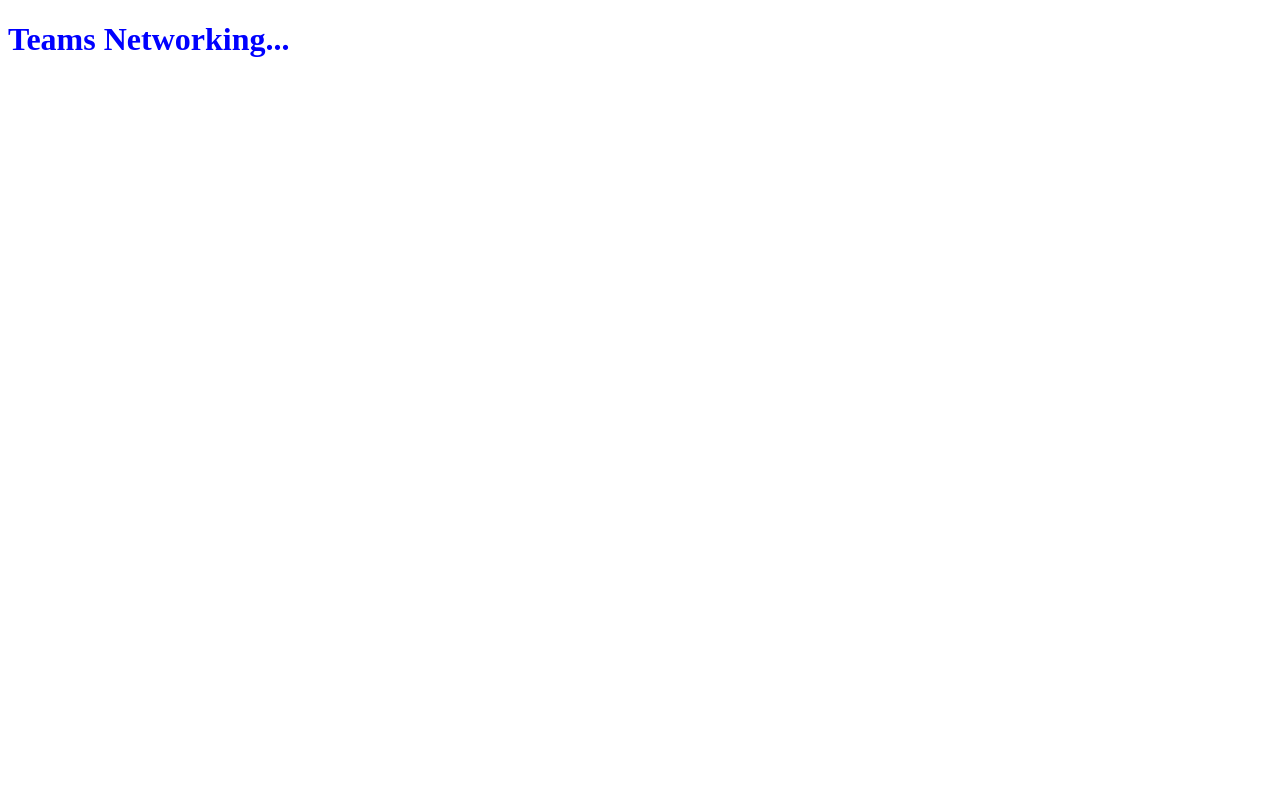
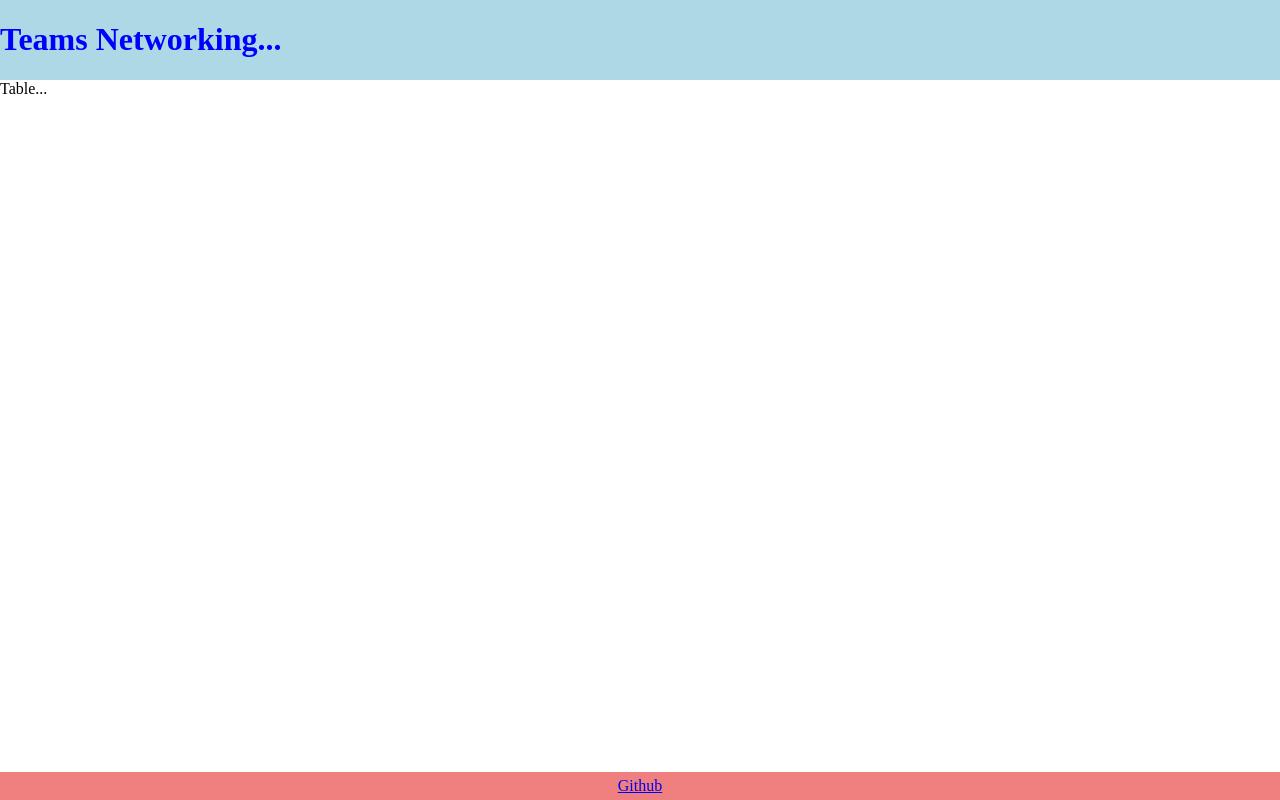
Before and after one commit to Alle024gg/teams-networking, a website built with webpack: page src/index.html in a window 1280 px wide. Built offline with nearby package versions, Linux system fonts and the light colour scheme.

Commit message:
main layout

```diff
--- a/src/index.html
+++ b/src/index.html
@@ -6,6 +6,13 @@
     <title>Teams</title>
   </head>
   <body>
-    <h1>Teams Networking...</h1>
+    <header>
+      <h1>Teams Networking...</h1>
+    </header>
+
+    <section>Table...</section>
+    <footer>
+      <a href="https://github.com/nmatei/teams-networking">Github</a>
+    </footer>
   </body>
 </html>
--- a/src/style.css
+++ b/src/style.css
@@ -1,3 +1,26 @@
+html {
+  height: 100%;
+}
+
 h1 {
   color: blue;
 }
+body {
+  margin: 0;
+  min-height: 100%;
+  display: flex;
+  flex-direction: column;
+}
+
+header {
+  background-color: lightblue;
+}
+
+section {
+  flex: 1;
+}
+footer {
+  padding: 5px;
+  background-color: lightcoral;
+  text-align: center;
+}
```
